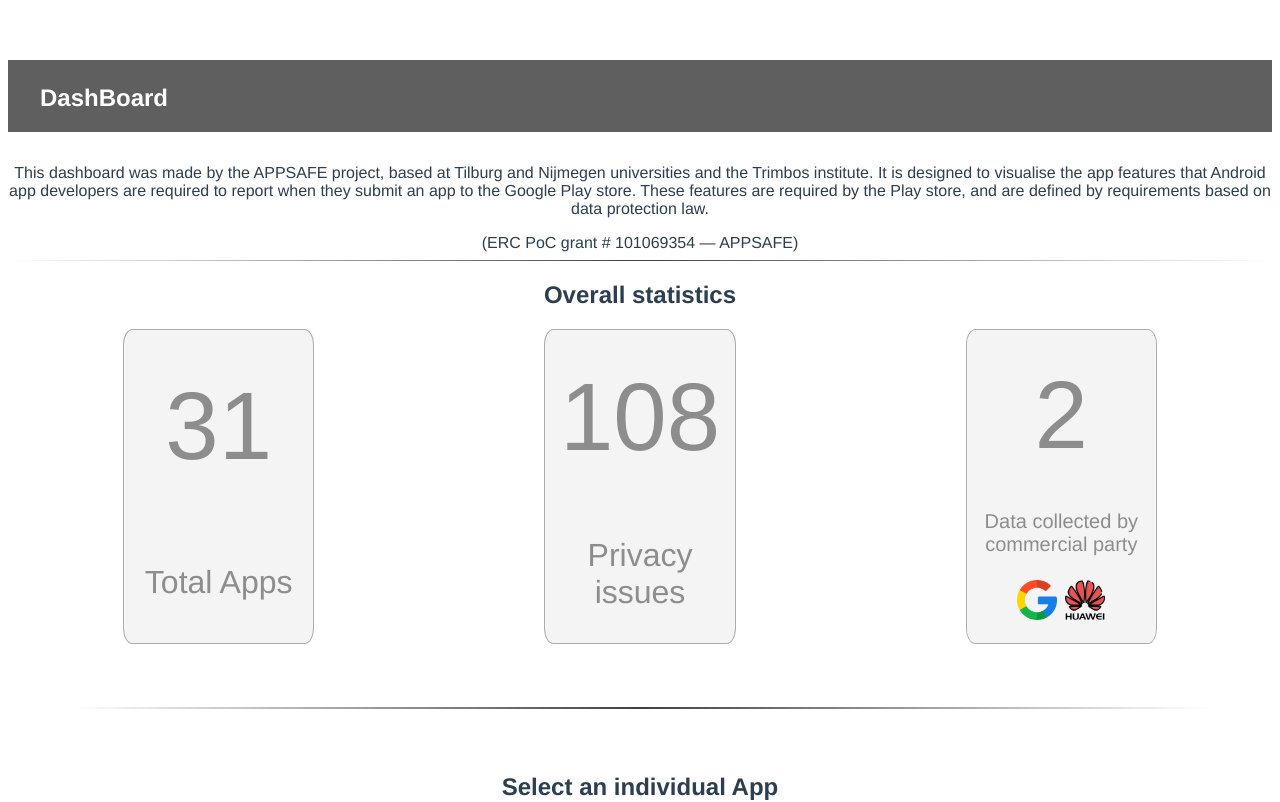
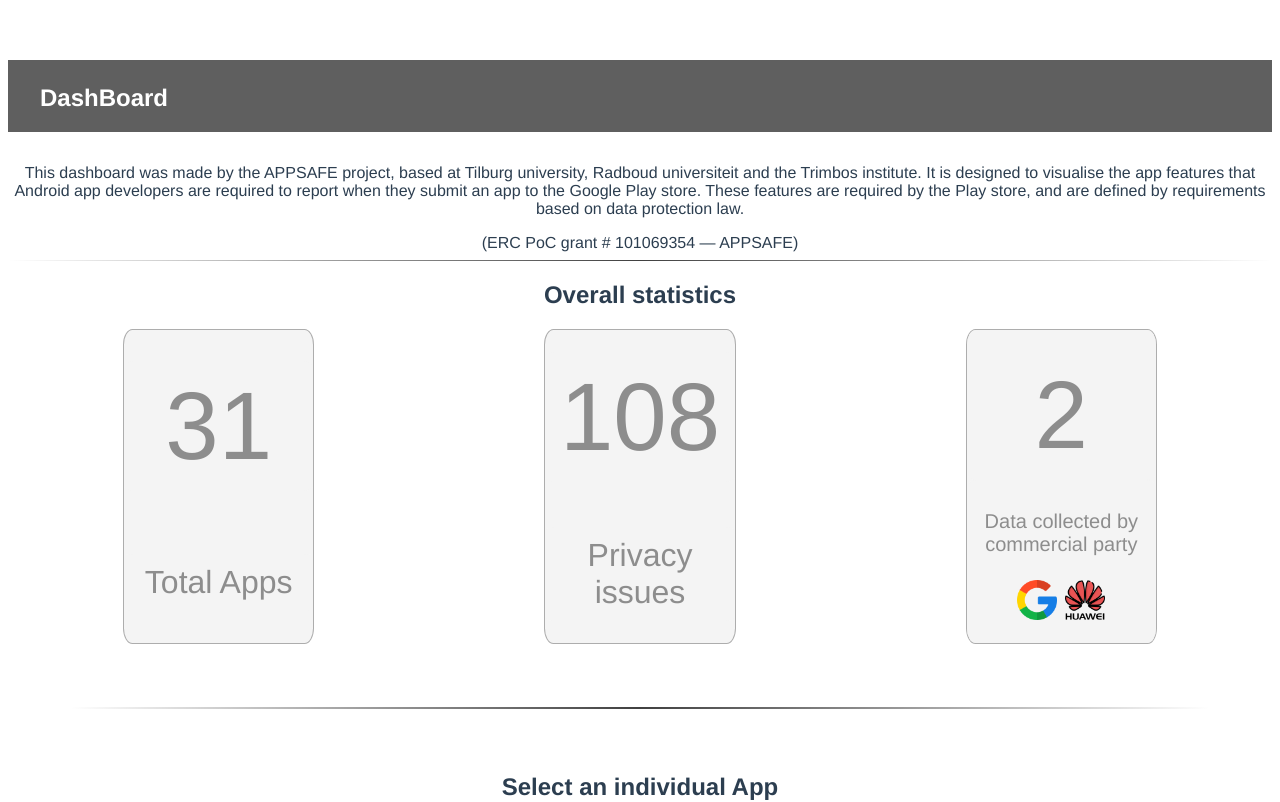
Before and after one commit to JesperStromblad/appsafe-dashboard, a Vue app: page / in a window 1280 px wide. Shown: the top 802 px of the page. Built offline with nearby package versions, Linux system fonts and the light colour scheme.

Commit message:
explanatory text updated

```diff
--- a/src/App.vue
+++ b/src/App.vue
@@ -1,9 +1,9 @@
 <template>
     <div class="header"><h2 class="title">DashBoard</h2></div>
     <p>
-        This dashboard was made by the APPSAFE project, based at Tilburg and Nijmegen universities and the Trimbos institute. It is designed
-        to visualise the app features that Android app developers are required to report when they submit an app to the Google Play store.
-        These features are required by the Play store, and are defined by requirements based on data protection law.
+        This dashboard was made by the APPSAFE project, based at Tilburg university, Radboud universiteit and the Trimbos institute. It is
+        designed to visualise the app features that Android app developers are required to report when they submit an app to the Google Play
+        store. These features are required by the Play store, and are defined by requirements based on data protection law.
     </p>
     <span>(ERC PoC grant # 101069354 — APPSAFE)</span>
     <hr />
```
